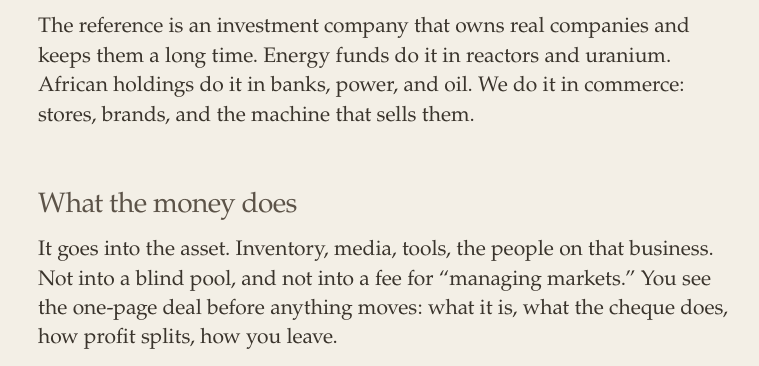
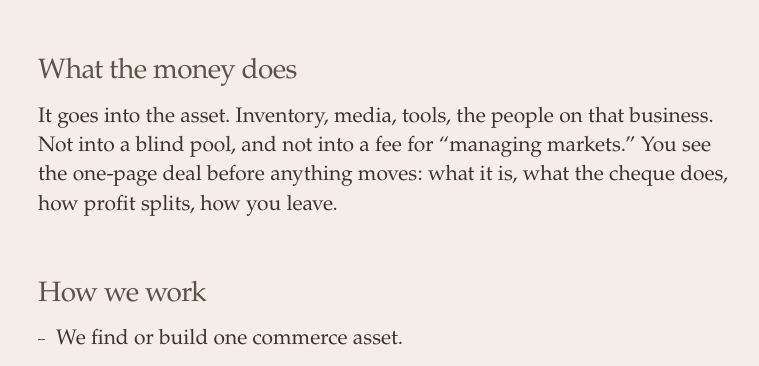
Before and after one commit to aventi0/aventin, a plain HTML site: page index.html in a window 1280 px wide. Shown: the part 423-789 px from the top of the page, without its empty margins (250-1009 px from the left). Drawn offline with Linux system fonts and the light colour scheme.

Commit message:
Drop the reference paragraph

```diff
--- a/index.html
+++ b/index.html
@@ -62,7 +62,6 @@
   <p class="mark">Aventin · Copenhagen</p>
   <h1>A holding company for commerce.</h1>
   <p class="lede">One sector. Operating businesses, not a pile of tickers. Outside capital comes in deal by deal, and we run what it buys.</p>
-  <p>The reference is an investment company that owns real companies and keeps them a long time. Energy funds do it in reactors and uranium. African holdings do it in banks, power, and oil. We do it in commerce: stores, brands, and the machine that sells them.</p>
 
   <h2>What the money does</h2>
   <p>It goes into the asset. Inventory, media, tools, the people on that business. Not into a blind pool, and not into a fee for “managing markets.” You see the one-page deal before anything moves: what it is, what the cheque does, how profit splits, how you leave.</p>
```
